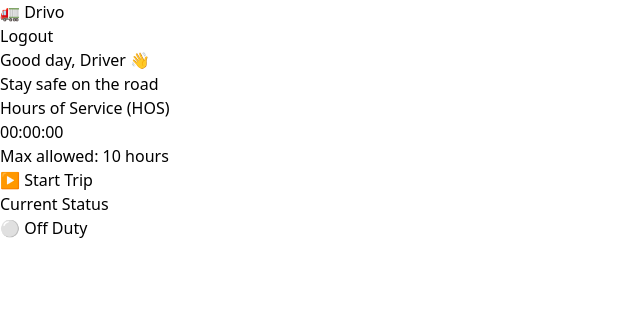
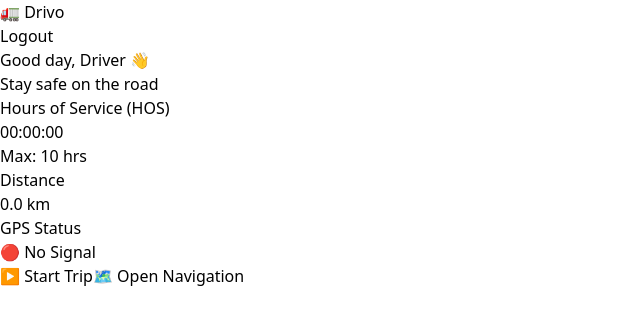
Before and after one commit to adityaXcode/Drivo, a React (Vite) app: page /dashboard in a window 1280 px wide. Shown: the top 324 px of the page, without its empty margins (0-640 px from the left). Built offline with nearby package versions, Linux system fonts and the light colour scheme; no server answers; sample sign-in values are in the browser's storage.

Commit message:
add GPS tracking + Firestore trip saving + navigation

```diff
--- a/src/components/HOSTimer.tsx
+++ b/src/components/HOSTimer.tsx
@@ -2,25 +2,29 @@
 
 interface Props {
   tripActive: boolean
+  onTick?: (seconds: number) => void
 }
 
 const MAX_DRIVING_HOURS = 10
 const MAX_SECONDS = MAX_DRIVING_HOURS * 3600
 
-export default function HOSTimer({ tripActive }: Props) {
+export default function HOSTimer({ tripActive, onTick }: Props) {
   const [seconds, setSeconds] = useState(0)
 
   useEffect(() => {
     let interval: ReturnType<typeof setInterval>
     if (tripActive) {
       interval = setInterval(() => {
-        setSeconds((prev) => prev + 1)
+        setSeconds((prev) => {
+          const next = prev + 1
+          onTick?.(next)
+          return next
+        })
       }, 1000)
     }
     return () => clearInterval(interval)
   }, [tripActive])
 
-  // Reset when trip ends
   useEffect(() => {
     if (!tripActive) setSeconds(0)
   }, [tripActive])
@@ -28,45 +32,25 @@
   const hours = Math.floor(seconds / 3600)
   const minutes = Math.floor((seconds % 3600) / 60)
   const secs = seconds % 60
-
   const percentage = (seconds / MAX_SECONDS) * 100
   const isWarning = percentage >= 80
   const isDanger = percentage >= 100
 
   return (
     <div className={`rounded-2xl p-5 ${isDanger ? "bg-red-900" : isWarning ? "bg-yellow-900" : "bg-gray-800"}`}>
-
       <p className="text-gray-400 text-sm mb-3">Hours of Service (HOS)</p>
-
-      {/* Time display */}
       <p className={`text-4xl font-mono font-bold ${isDanger ? "text-red-400" : isWarning ? "text-yellow-400" : "text-white"}`}>
-        {String(hours).padStart(2, "0")}:
-        {String(minutes).padStart(2, "0")}:
-        {String(secs).padStart(2, "0")}
+        {String(hours).padStart(2, "0")}:{String(minutes).padStart(2, "0")}:{String(secs).padStart(2, "0")}
       </p>
-
-      <p className="text-gray-400 text-sm mt-1">Max allowed: {MAX_DRIVING_HOURS} hours</p>
-
-      {/* Progress bar */}
+      <p className="text-gray-400 text-sm mt-1">Max: {MAX_DRIVING_HOURS} hrs</p>
       <div className="mt-4 bg-gray-700 rounded-full h-3">
         <div
           className={`h-3 rounded-full transition-all ${isDanger ? "bg-red-500" : isWarning ? "bg-yellow-500" : "bg-orange-500"}`}
           style={{ width: `${Math.min(percentage, 100)}%` }}
         />
       </div>
-
-      {/* Alerts */}
-      {isDanger && (
-        <p className="text-red-400 font-bold mt-3 text-center animate-pulse">
-          🚨 LIMIT EXCEEDED — PULL OVER NOW
-        </p>
-      )}
-      {isWarning && !isDanger && (
-        <p className="text-yellow-400 font-semibold mt-3 text-center">
-          ⚠️ 80% limit reached — plan your rest stop
-        </p>
-      )}
-
+      {isDanger && <p className="text-red-400 font-bold mt-3 text-center animate-pulse">🚨 LIMIT EXCEEDED — PULL OVER NOW</p>}
+      {isWarning && !isDanger && <p className="text-yellow-400 font-semibold mt-3 text-center">⚠️ 80% limit reached — plan rest stop</p>}
     </div>
   )
 }
--- /dev/null
+++ b/src/hooks/useGPS.ts
@@ -0,0 +1,50 @@
+import { useState, useEffect, useRef } from "react"
+
+interface Location {
+  lat: number
+  lng: number
+}
+
+export function useGPS(active: boolean) {
+  const [location, setLocation] = useState<Location | null>(null)
+  const [distanceKm, setDistanceKm] = useState(0)
+  const lastLocation = useRef<Location | null>(null)
+
+  function haversine(loc1: Location, loc2: Location): number {
+    const R = 6371
+    const dLat = ((loc2.lat - loc1.lat) * Math.PI) / 180
+    const dLng = ((loc2.lng - loc1.lng) * Math.PI) / 180
+    const a =
+      Math.sin(dLat / 2) ** 2 +
+      Math.cos((loc1.lat * Math.PI) / 180) *
+      Math.cos((loc2.lat * Math.PI) / 180) *
+      Math.sin(dLng / 2) ** 2
+    return R * 2 * Math.atan2(Math.sqrt(a), Math.sqrt(1 - a))
+  }
+
+  useEffect(() => {
+    if (!active) {
+      lastLocation.current = null
+      setDistanceKm(0)
+      return
+    }
+
+    const watchId = navigator.geolocation.watchPosition(
+      (pos) => {
+        const newLoc = { lat: pos.coords.latitude, lng: pos.coords.longitude }
+        setLocation(newLoc)
+        if (lastLocation.current) {
+          const d = haversine(lastLocation.current, newLoc)
+          if (d > 0.05) setDistanceKm((prev) => prev + d)
+        }
+        lastLocation.current = newLoc
+      },
+      (err) => console.error("GPS error:", err),
+      { enableHighAccuracy: true, distanceFilter: 50 } as any
+    )
+
+    return () => navigator.geolocation.clearWatch(watchId)
+  }, [active])
+
+  return { location, distanceKm }
+}
--- a/src/pages/Dashboard.tsx
+++ b/src/pages/Dashboard.tsx
@@ -1,13 +1,51 @@
-import { useState } from "react"
+import { useState, useRef } from "react"
 import { signOut } from "firebase/auth"
 import { auth } from "../firebase"
+import { useAuth } from "../context/AuthContext"
+import { saveTrip } from "../services/tripService"
+import { useGPS } from "../hooks/useGPS"
 import HOSTimer from "../components/HOSTimer"
 
 export default function Dashboard() {
+  const { user } = useAuth()
   const [tripActive, setTripActive] = useState(false)
+  const [saving, setSaving] = useState(false)
+  const startTimeRef = useRef<Date | null>(null)
+  const startLocationRef = useRef<{ lat: number; lng: number } | null>(null)
+  const secondsRef = useRef(0)
+  const { location, distanceKm } = useGPS(tripActive)
 
-  const handleLogout = async () => {
-    await signOut(auth)
+  const handleStartTrip = () => {
+    startTimeRef.current = new Date()
+    startLocationRef.current = location
+    setTripActive(true)
+  }
+
+  const handleEndTrip = async () => {
+    if (!user || !startTimeRef.current) return
+    setSaving(true)
+    setTripActive(false)
+
+    await saveTrip(user.uid, {
+      startTime: startTimeRef.current.toISOString(),
+      endTime: new Date().toISOString(),
+      durationSeconds: secondsRef.current,
+      distanceKm: parseFloat(distanceKm.toFixed(2)),
+      startLocation: startLocationRef.current,
+      endLocation: location,
+    })
+
+    setSaving(false)
+    secondsRef.current = 0
+  }
+
+  const openMaps = () => {
+    if (location) {
+      window.open(
+        `https://www.google.com/maps/dir/?api=1&origin=${location.lat},${location.lng}`,
+        "_blank"
+      )
+    }
   }
 
   return (
@@ -16,44 +54,53 @@
       {/* Header */}
       <div className="bg-gray-800 px-6 py-4 flex justify-between items-center">
         <h1 className="text-xl font-bold text-orange-500">🚛 Drivo</h1>
-        <button
-          onClick={handleLogout}
-          className="text-gray-400 text-sm hover:text-white"
-        >
+        <button onClick={() => signOut(auth)} className="text-gray-400 text-sm hover:text-white">
           Logout
         </button>
       </div>
 
-      <div className="px-6 py-6 space-y-6">
+      <div className="px-6 py-6 space-y-4">
 
-        {/* Welcome */}
         <div>
           <h2 className="text-2xl font-bold">Good day, Driver 👋</h2>
           <p className="text-gray-400 text-sm mt-1">Stay safe on the road</p>
         </div>
 
         {/* HOS Timer */}
-        <HOSTimer tripActive={tripActive} />
+        <HOSTimer tripActive={tripActive} onTick={(s) => { secondsRef.current = s }} />
+
+        {/* GPS Info */}
+        <div className="bg-gray-800 rounded-2xl p-5 grid grid-cols-2 gap-4">
+          <div>
+            <p className="text-gray-400 text-sm">Distance</p>
+            <p className="text-2xl font-bold text-orange-500">{distanceKm.toFixed(1)} km</p>
+          </div>
+          <div>
+            <p className="text-gray-400 text-sm">GPS Status</p>
+            <p className={`text-lg font-bold ${location ? "text-green-400" : "text-red-400"}`}>
+              {location ? "🟢 Active" : "🔴 No Signal"}
+            </p>
+          </div>
+        </div>
 
         {/* Trip Button */}
         <button
-          onClick={() => setTripActive(!tripActive)}
+          onClick={tripActive ? handleEndTrip : handleStartTrip}
+          disabled={saving}
           className={`w-full py-5 rounded-2xl text-xl font-bold transition ${
-            tripActive
-              ? "bg-red-500 hover:bg-red-600"
-              : "bg-orange-500 hover:bg-orange-600"
-          }`}
+            tripActive ? "bg-red-500 hover:bg-red-600" : "bg-orange-500 hover:bg-orange-600"
+          } disabled:opacity-50`}
         >
-          {tripActive ? "⏹ End Trip" : "▶ Start Trip"}
+          {saving ? "Saving..." : tripActive ? "⏹ End Trip" : "▶ Start Trip"}
         </button>
 
-        {/* Status Card */}
-        <div className="bg-gray-800 rounded-2xl p-5">
-          <p className="text-gray-400 text-sm">Current Status</p>
-          <p className={`text-2xl font-bold mt-1 ${tripActive ? "text-green-400" : "text-gray-500"}`}>
-            {tripActive ? "🟢 On Trip" : "⚪ Off Duty"}
-          </p>
-        </div>
+        {/* Navigation Button */}
+        <button
+          onClick={openMaps}
+          className="w-full py-4 rounded-2xl text-lg font-bold bg-blue-600 hover:bg-blue-700 transition"
+        >
+          🗺 Open Navigation
+        </button>
 
       </div>
     </div>
--- /dev/null
+++ b/src/services/tripService.ts
@@ -0,0 +1,23 @@
+import { collection, addDoc, getDocs, serverTimestamp } from "firebase/firestore"
+import { db } from "../firebase"
+
+export interface Trip {
+  id?: string
+  startTime: string
+  endTime: string
+  durationSeconds: number
+  distanceKm: number
+  startLocation: { lat: number; lng: number } | null
+  endLocation: { lat: number; lng: number } | null
+}
+
+export async function saveTrip(userId: string, trip: Trip) {
+  const ref = collection(db, "users", userId, "trips")
+  await addDoc(ref, { ...trip, createdAt: serverTimestamp() })
+}
+
+export async function getTrips(userId: string): Promise<Trip[]> {
+  const ref = collection(db, "users", userId, "trips")
+  const snapshot = await getDocs(ref)
+  return snapshot.docs.map((doc) => ({ id: doc.id, ...doc.data() } as Trip))
+}
```
